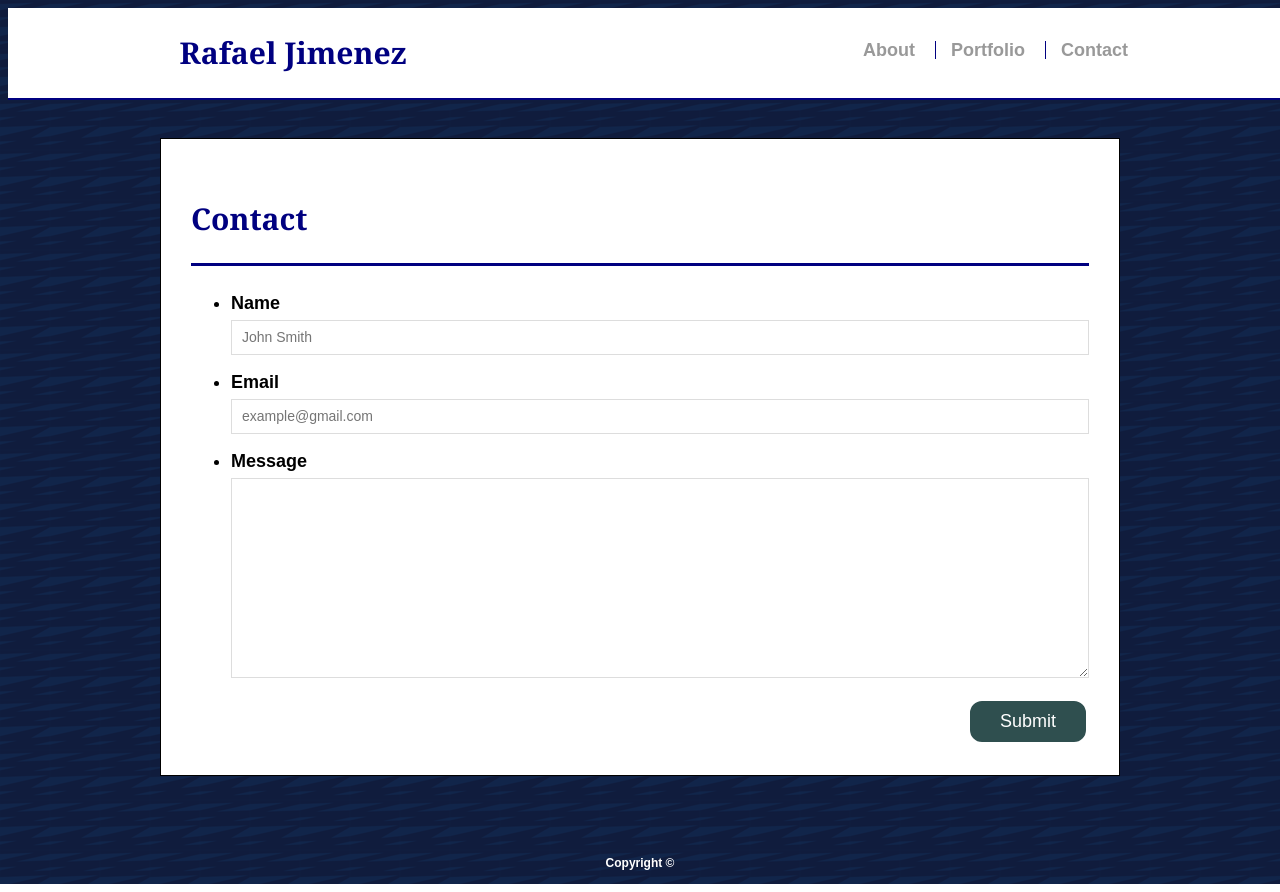
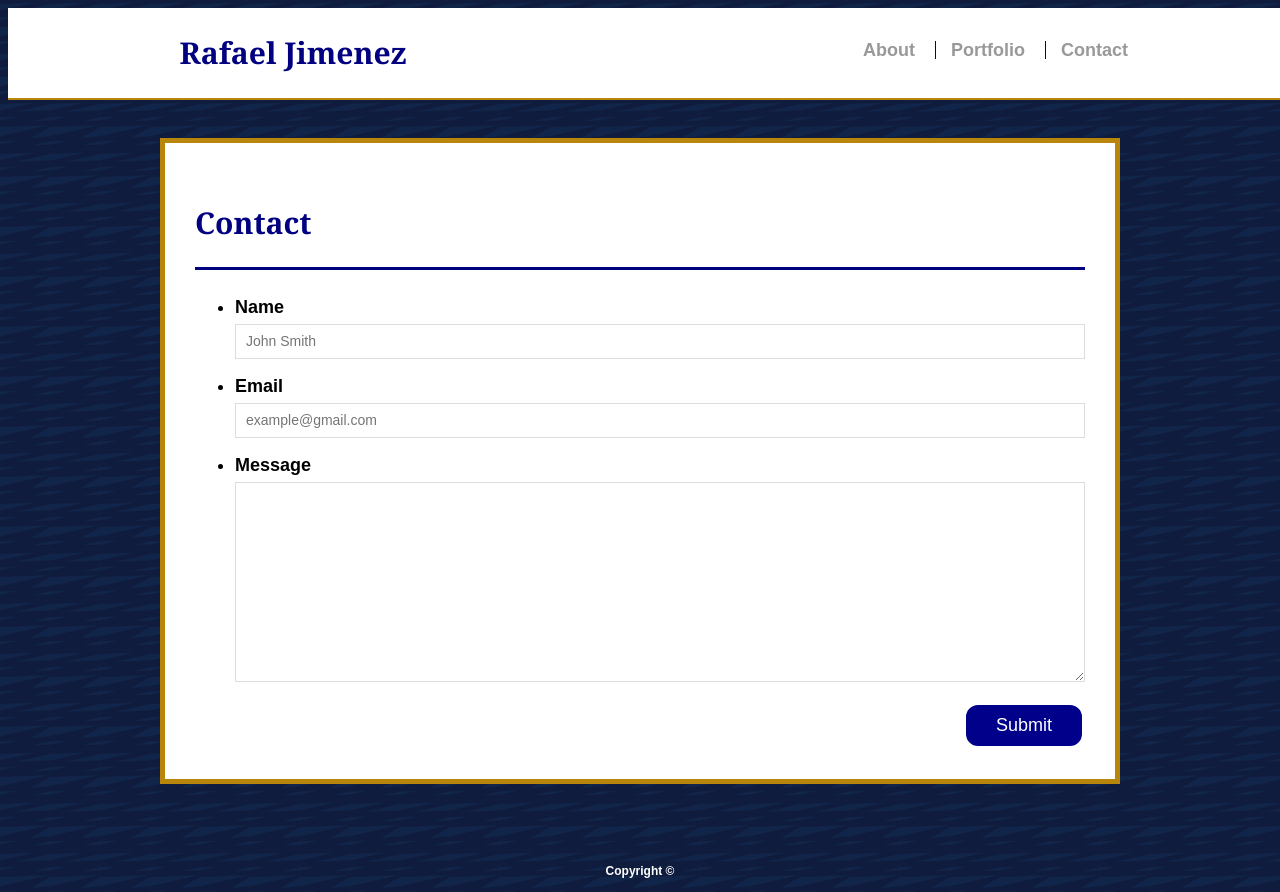
Before and after one commit to Raffaj1208/Portfolio, a plain HTML site: page contact.html in a window 1280 px wide. Drawn offline with Linux system fonts and the light colour scheme.

Commit message:
color scheme

```diff
--- a/CSS/style.css.css
+++ b/CSS/style.css.css
@@ -61,7 +61,7 @@ body {
     overflow: auto;
     color: #ffffff;
     background: #ffffff;
-    border-bottom: 2px solid navy;
+    border-bottom: 2px solid darkgoldenrod;
   }
 
   #logo {
@@ -129,7 +129,7 @@ body {
     padding: 30px;
     margin: 0 0 40px;
     background: #ffffff;
-    border: 1px solid black;
+    border: 5px solid darkgoldenrod;
   }
 
   /* portfolio page */
@@ -216,7 +216,7 @@ a{
     font-size: 18px;
     color: #ffffff;
     cursor: pointer;
-    background:darkslategray;
+    background:darkblue;
     border: solid; border-radius: 15px;
   }
   #contactSubmit{
```
